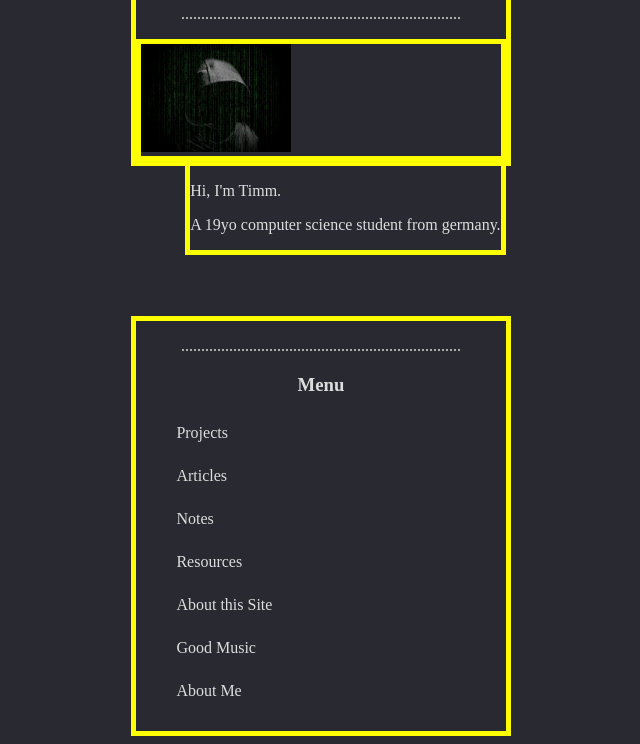
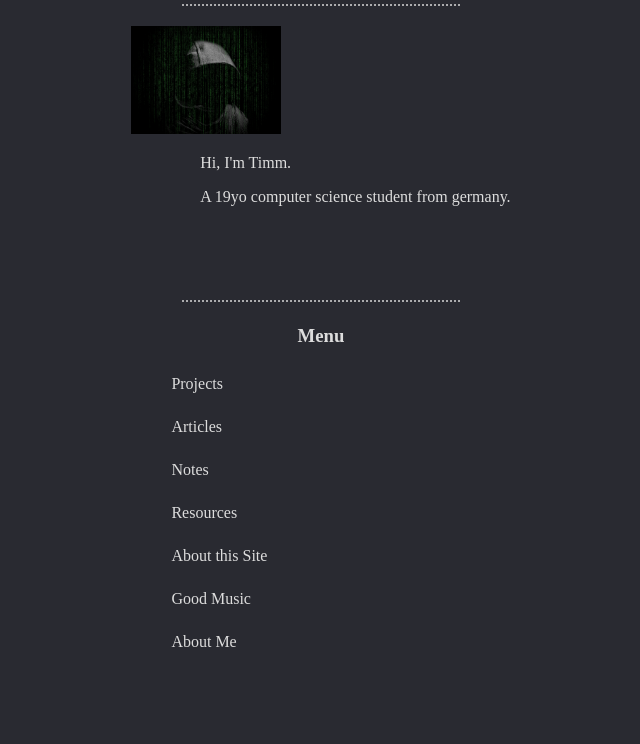
Before and after one commit to CyberWolfTV/cyberwolftv.github.io, a plain HTML site: page index.html in a window 1280 px wide. Shown: the part 75-819 px from the top of the page, without its empty margins (319-959 px from the left). Drawn offline with Linux system fonts and the light colour scheme.

Commit message:
removed debug...

```diff
--- a/assets/css/index.css
+++ b/assets/css/index.css
@@ -1,6 +1,6 @@
-.debug{
+/*.debug{
   border: 5px solid #FFFF00;
-}
+}*/
 
 
 
```
